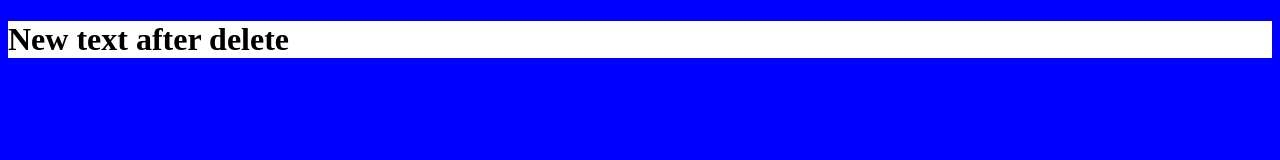
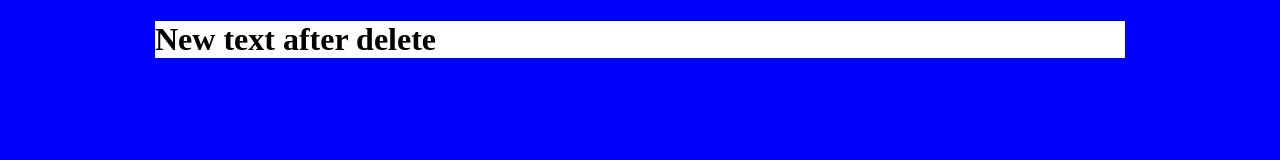
Before and after one commit to Faarion/site, a plain HTML site: page index.html in a window 1280 px wide. Drawn offline with Linux system fonts and the light colour scheme.

Commit message:
set body width

```diff
--- a/css/style.css
+++ b/css/style.css
@@ -1,5 +1,7 @@
 body{
 	background-color: blue;
+	width: 970px;
+	margin: auto;
 }
 
 h1{
```
